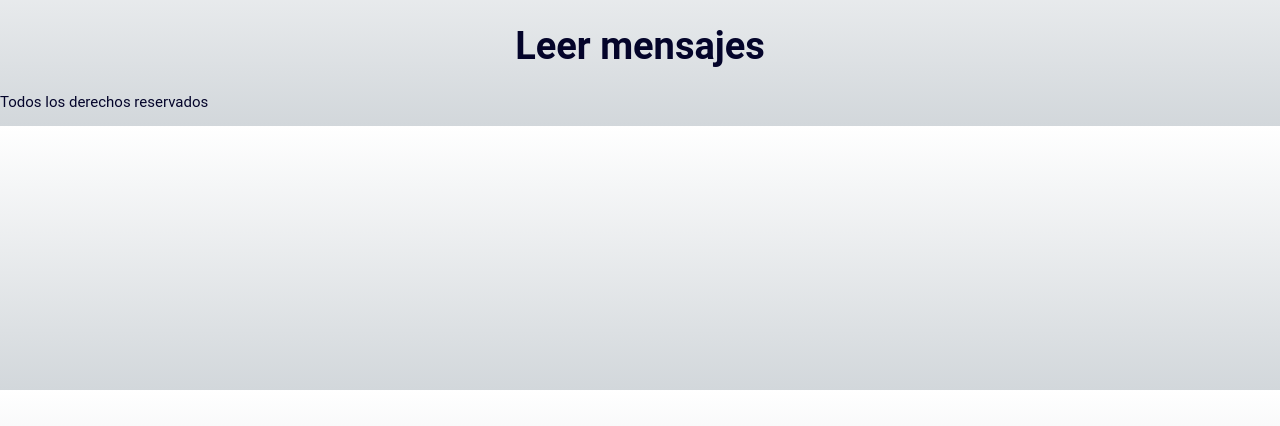
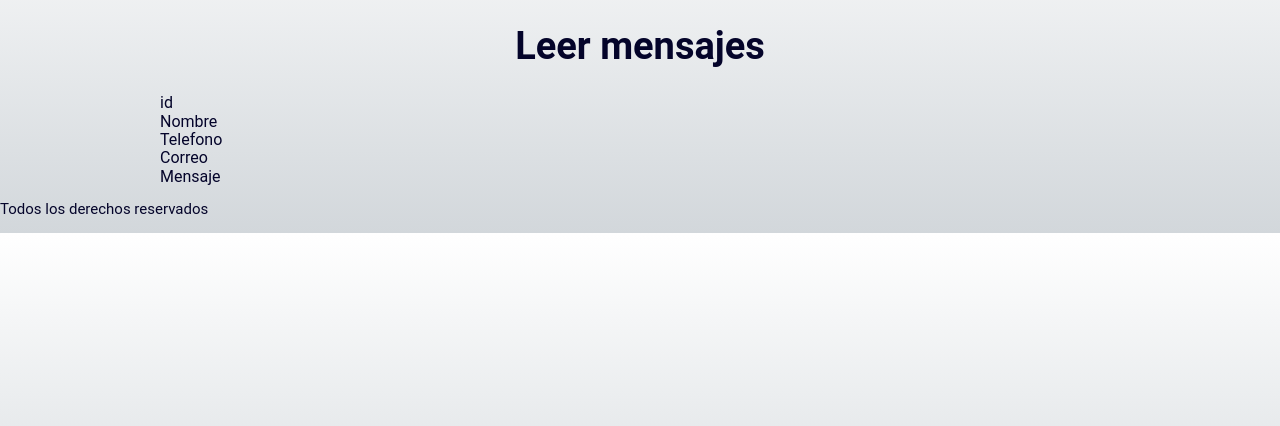
Before and after one commit to amartorells-esliceu/LandingPage, a PHP site: page /read.php in a window 1280 px wide. Shown: the part 138-564 px from the top of the page. Run offline with PHP 8.4, Linux system fonts and the light colour scheme; data that the repository does not hold is empty; some web fonts are replaced.

Commit message:
hola mundo

```diff
--- a/css/styles.css
+++ b/css/styles.css
@@ -247,3 +247,8 @@ p{
     font-size: 3rem;
     text-transform: uppercase;
 }
+
+.fil{
+    display: grid
+    grid-template-columns: .5fr 2fr 1fr 2fr 3fr;
+}
--- a/read.php
+++ b/read.php
@@ -9,6 +9,24 @@ include 'db.php';
 <h1>Leer mensajes</h1>
 
 <div class="contenedor listado">
+    <div class="fila.cabecera">
+        <div class="campo.Cabecera">
+            id
+        </div>
+        <div class="campo.Cabecera">
+            Nombre
+        </div>
+        <div class="campo.Cabecera">
+            Telefono
+        </div>
+        <div class="campo.Cabecera">
+            Correo
+        </div>
+        <div class="campo.Cabecera">
+            Mensaje
+        </div>
+
+    </div>
     <?php
         while($row = $result->fetch_assoc()){
             ?>
```
